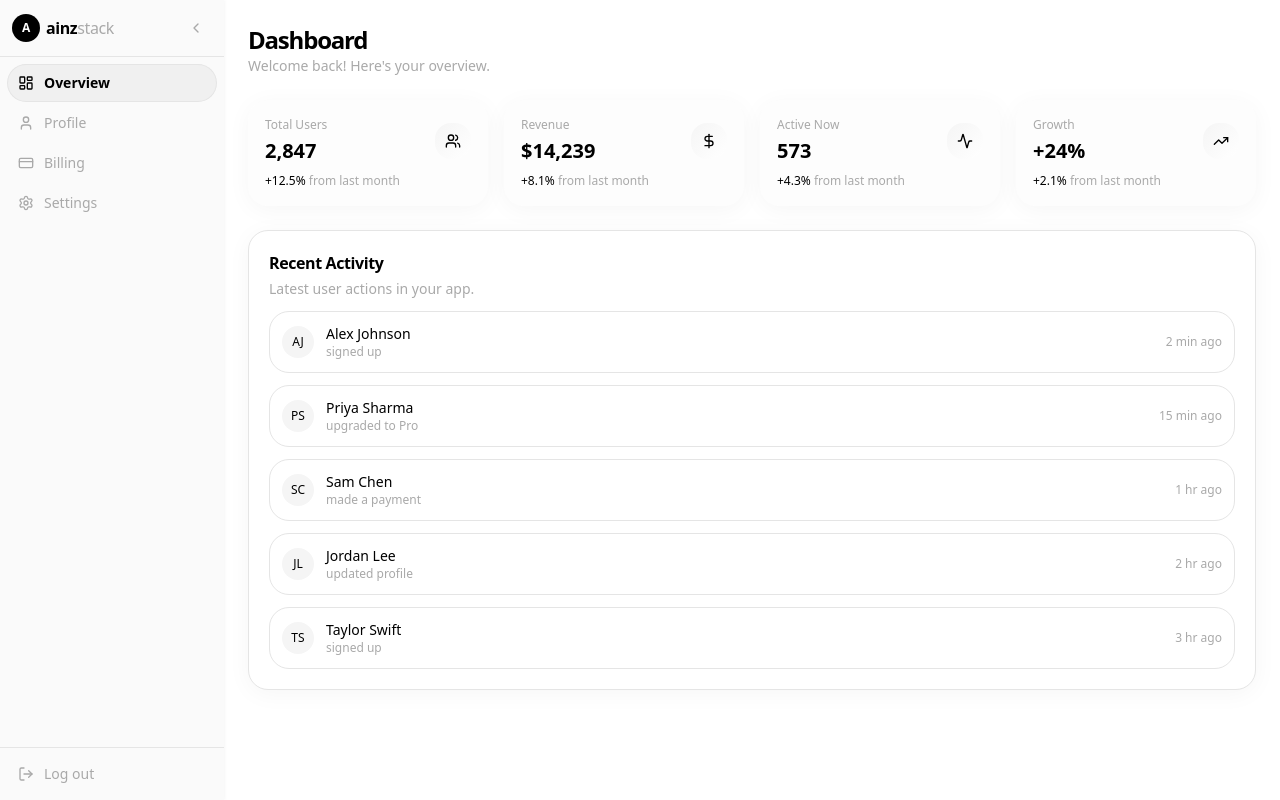
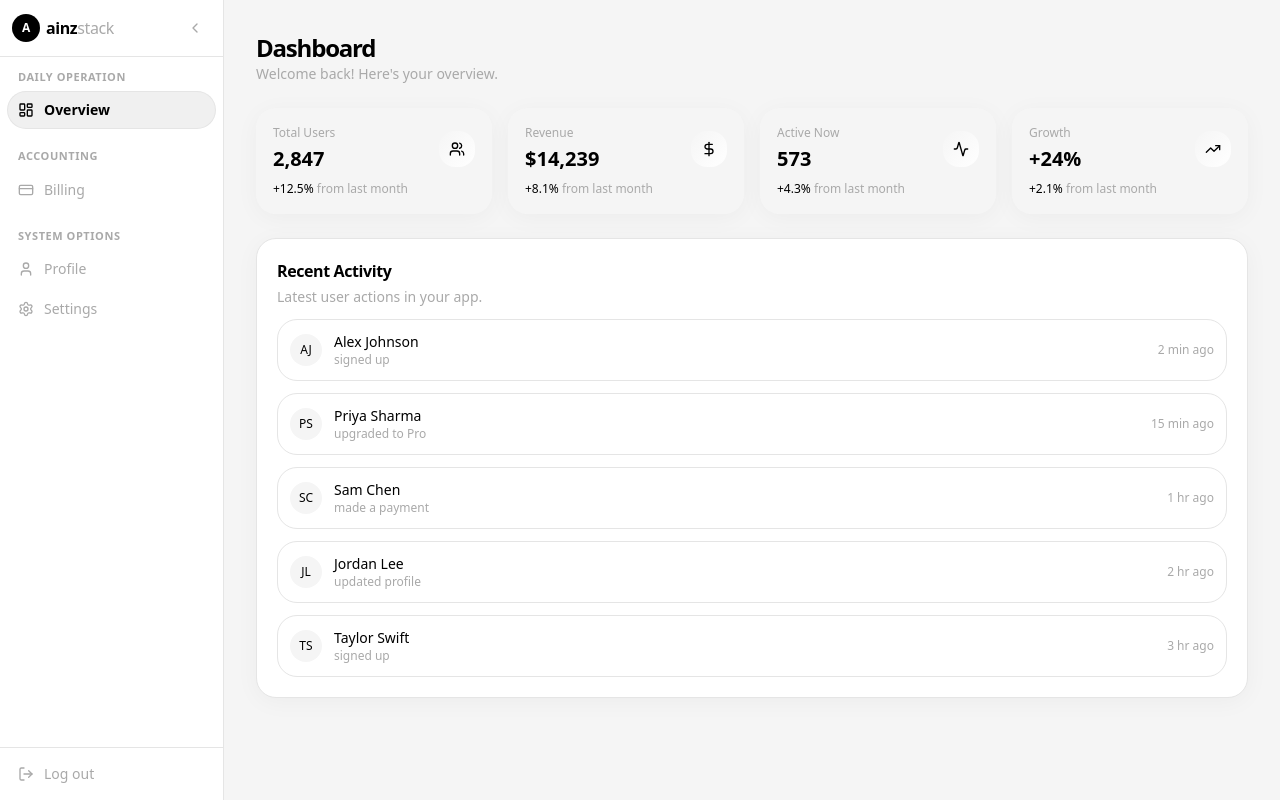
Before and after one commit to JCFcodex/ainz-stack, a Next.js app: page /dashboard in a window 1280 px wide. Built offline with nearby package versions, Linux system fonts and the light colour scheme.

Commit message:
`feat: overhaul sidebar and dashboard layout styling`

```diff
--- a/src/app/(dashboard)/layout.tsx
+++ b/src/app/(dashboard)/layout.tsx
@@ -33,7 +33,7 @@ export default function DashboardLayout({
   }, [mobileOpen]);
 
   return (
-    <div className="flex h-screen overflow-hidden">
+    <div className="flex h-screen overflow-hidden bg-secondary">
       {/* Desktop Sidebar */}
       <div className="hidden md:block">
         <Sidebar />
@@ -69,7 +69,7 @@ export default function DashboardLayout({
       {/* Main Content */}
       <div className="flex flex-1 flex-col overflow-hidden">
         {/* Mobile Topbar */}
-        <header className="flex h-14 items-center gap-3 border-b border-border px-4 md:hidden">
+        <header className="flex h-14 items-center gap-3 border-b border-border bg-card px-4 md:hidden">
           <button
             onClick={() => setMobileOpen(!mobileOpen)}
             className="rounded-lg p-2 text-foreground transition-colors hover:bg-accent"
@@ -89,7 +89,9 @@ export default function DashboardLayout({
         </header>
 
         {/* Page Content */}
-        <main className="flex-1 overflow-y-auto p-4 sm:p-6">{children}</main>
+        <main className="flex-1 overflow-y-auto p-4 sm:p-6 lg:p-8">
+          {children}
+        </main>
       </div>
     </div>
   );
--- a/src/components/sidebar.tsx
+++ b/src/components/sidebar.tsx
@@ -18,26 +18,41 @@ import { Button } from "@/components/ui/button";
 import { Separator } from "@/components/ui/separator";
 import { cn } from "@/lib/utils";
 
-const sidebarLinks = [
+const sidebarGroups = [
+  {
+    title: "Daily Operation",
+    links: [
       {
         label: "Overview",
         href: "/dashboard",
         icon: LayoutDashboard,
       },
+    ],
+  },
+  {
+    title: "Accounting",
+    links: [
+      {
+        label: "Billing",
+        href: "/dashboard/billing",
+        icon: CreditCard,
+      },
+    ],
+  },
+  {
+    title: "System Options",
+    links: [
       {
         label: "Profile",
         href: "/dashboard/profile",
         icon: User,
       },
       {
-    label: "Billing",
-    href: "/dashboard/billing",
-    icon: CreditCard,
-  },
-  {
         label: "Settings",
         href: "/dashboard/settings",
         icon: Settings,
+      },
+    ],
   },
 ];
 
@@ -54,7 +69,7 @@ export function Sidebar({ onNavigate, isMobile = false }: SidebarProps) {
   return (
     <aside
       className={cn(
-        "flex h-screen flex-col bg-sidebar transition-all duration-300 md:shadow-[1px_0_3px_rgba(0,0,0,0.04)]",
+        "flex h-screen flex-col bg-card border-r border-border transition-all duration-300",
         isCollapsed ? "w-16" : "w-56",
       )}
     >
@@ -86,8 +101,15 @@ export function Sidebar({ onNavigate, isMobile = false }: SidebarProps) {
       <Separator />
 
       {/* Nav */}
-      <nav className="flex-1 space-y-1 p-2">
-        {sidebarLinks.map((link) => {
+      <nav className="flex-1 space-y-4 p-2 overflow-y-auto">
+        {sidebarGroups.map((group) => (
+          <div key={group.title} className="space-y-1">
+            {!isCollapsed && (
+              <h4 className="px-2.5 py-1 text-[11px] font-semibold tracking-wider text-sidebar-muted uppercase">
+                {group.title}
+              </h4>
+            )}
+            {group.links.map((link) => {
               const isActive = pathname === link.href;
               return (
                 <Link
@@ -108,6 +130,8 @@ export function Sidebar({ onNavigate, isMobile = false }: SidebarProps) {
                 </Link>
               );
             })}
+          </div>
+        ))}
       </nav>
 
       <Separator />
```
Lines whose indentation alone changed are shown as unchanged.
